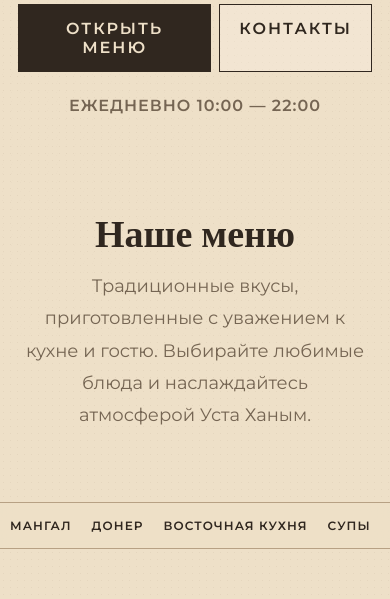
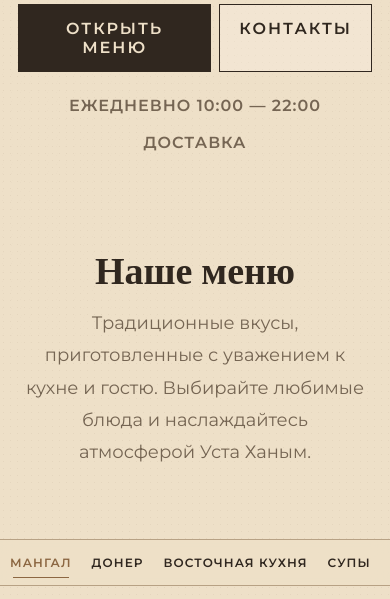
Before and after one commit to plunkton/usta-hanym-menu, a plain HTML site: page public/index.html in a window 390 px wide. Shown: the part 501-1100 px from the top of the page. Drawn offline with nearby package versions, Linux system fonts and the light colour scheme.

Commit message:
Update index.html

```diff
--- a/public/index.html
+++ b/public/index.html
@@ -23,7 +23,8 @@
       }
 
       html {
-        scroll-behavior: smooth
+        scroll-behavior: smooth;
+        scroll-padding-top: 78px
       }
 
       body {
@@ -284,7 +285,7 @@
       }
 
       .menu-section {
-        scroll-margin-top: 80px;
+        scroll-margin-top: 78px;
         margin-bottom: 40px
       }
 
@@ -767,6 +768,62 @@
           transform: scale(1)
         }
       }
+
+      /* Smooth page movement + section reveal */
+      .menu-section,
+      .intro,
+      .contact {
+        opacity: 0;
+        transform: translateY(18px);
+        transition: opacity .65s ease, transform .65s cubic-bezier(.22, .75, .2, 1);
+      }
+
+      .menu-section.is-visible,
+      .intro.is-visible,
+      .contact.is-visible {
+        opacity: 1;
+        transform: translateY(0);
+      }
+
+      .categories a {
+        position: relative;
+        transition: color .25s ease, opacity .25s ease;
+      }
+
+      .categories a:after {
+        content: "";
+        position: absolute;
+        left: 13px;
+        right: 13px;
+        bottom: 7px;
+        height: 1px;
+        background: var(--accent);
+        transform: scaleX(0);
+        transform-origin: center;
+        transition: transform .3s ease;
+      }
+
+      .categories a.active {
+        color: var(--accent);
+      }
+
+      .categories a.active:after {
+        transform: scaleX(1);
+      }
+
+      @media(prefers-reduced-motion:reduce) {
+        html {
+          scroll-behavior: auto
+        }
+
+        .menu-section,
+        .intro,
+        .contact {
+          opacity: 1;
+          transform: none;
+          transition: none;
+        }
+      }
     </style>
   </head>
   <body>
@@ -776,7 +833,7 @@
         <div class="hero-ornament"><i></i><span>✦</span><i></i></div>
         <h1>Добро пожаловать<br><em>в мир восточного гостеприимства</em></h1>
         <div class="hero-actions"><a class="btn btn-primary" href="#menu-start">ОТКРЫТЬ МЕНЮ</a><a class="btn btn-secondary" href="#contacts">КОНТАКТЫ</a></div>
-        <div class="hero-info"><span>ЕЖЕДНЕВНО 10:00 — 22:00</span></div>
+        <div class="hero-info"><span>ЕЖЕДНЕВНО 10:00 — 22:00</span><span>ДОСТАВКА</span></div>
       </div>
     </header>
     <div class="intro" id="menu-start">
@@ -1907,5 +1964,77 @@
         });
       });
     </script>
+    <script>
+      (function() {
+        const nav = document.querySelector('.categories');
+        const links = [...document.querySelectorAll('.categories a[href^="#"]')];
+        const sections = [...document.querySelectorAll('.menu-section[id]')];
+        const revealItems = [...document.querySelectorAll('.menu-section, .intro, .contact')];
+        // Reveal sections gently as they enter the viewport.
+        if ('IntersectionObserver' in window) {
+          const revealObserver = new IntersectionObserver((entries, observer) => {
+            entries.forEach(entry => {
+              if (entry.isIntersecting) {
+                entry.target.classList.add('is-visible');
+                observer.unobserve(entry.target);
+              }
+            });
+          }, {
+            threshold: 0.08,
+            rootMargin: '0px 0px -7% 0px'
+          });
+          revealItems.forEach(el => revealObserver.observe(el));
+        } else {
+          revealItems.forEach(el => el.classList.add('is-visible'));
+        }
+        // Smooth anchor movement with an exact offset for the sticky category bar.
+        function smoothTo(target, updateHash = true) {
+          if (!target) return;
+          const navHeight = nav ? nav.getBoundingClientRect().height : 0;
+          const extra = 18;
+          const y = target.getBoundingClientRect().top + window.scrollY - navHeight - extra;
+          window.scrollTo({
+            top: Math.max(0, y),
+            behavior: window.matchMedia('(prefers-reduced-motion: reduce)').matches ? 'auto' : 'smooth'
+          });
+          if (updateHash && history.pushState) {
+            history.pushState(null, '', '#' + target.id);
+          }
+        }
+        links.forEach(link => {
+          link.addEventListener('click', function(e) {
+            const id = this.getAttribute('href');
+            if (!id || id === '#') return;
+            const target = document.querySelector(id);
+            if (!target) return;
+            e.preventDefault();
+            smoothTo(target, true);
+          });
+        });
+        // Highlight the category currently on screen.
+        if ('IntersectionObserver' in window) {
+          const activeObserver = new IntersectionObserver((entries) => {
+            const visible = entries.filter(entry => entry.isIntersecting).sort((a, b) => b.intersectionRatio - a.intersectionRatio)[0];
+            if (!visible) return;
+            links.forEach(link => {
+              link.classList.toggle('active', link.getAttribute('href') === '#' + visible.target.id);
+            });
+          }, {
+            rootMargin: '-35% 0px -55% 0px',
+            threshold: [0, 0.15, 0.35, 0.6]
+          });
+          sections.forEach(section => activeObserver.observe(section));
+        }
+        // If the page opens with a hash, land on it smoothly after layout settles.
+        if (location.hash) {
+          const target = document.getElementById(location.hash.slice(1));
+          if (target) {
+            requestAnimationFrame(() => {
+              setTimeout(() => smoothTo(target, false), 40);
+            });
+          }
+        }
+      })();
+    </script>
   </body>
 </html>
```
